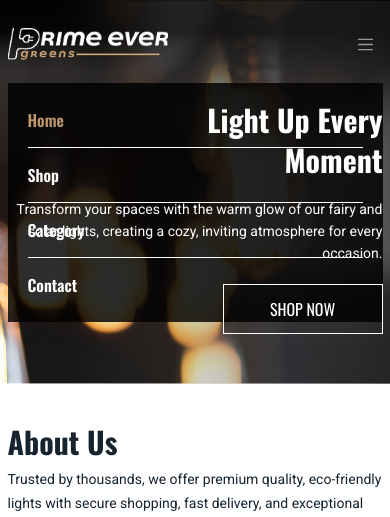
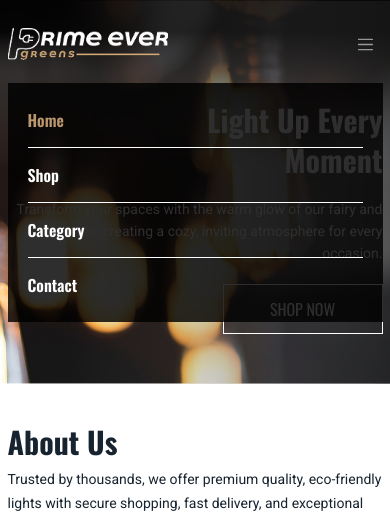
Before and after one commit to Subrata291291/html-projects, a PHP site: page / in a window 390 px wide, after a click that opens the changed part. Shown: the top 517 px of the page. Run offline with PHP 8.4, Linux system fonts and the light colour scheme; some libraries are stand-ins or nearby versions.

```diff
--- a/css/style.css
+++ b/css/style.css
@@ -609,6 +609,9 @@ a {
     }
 }
 @media  screen and (max-width: 767px) {
+    .header-area .navbar {
+        z-index: 1;
+    }
     .navbar-toggler-icon {
         filter: invert(100%);
     }
```
